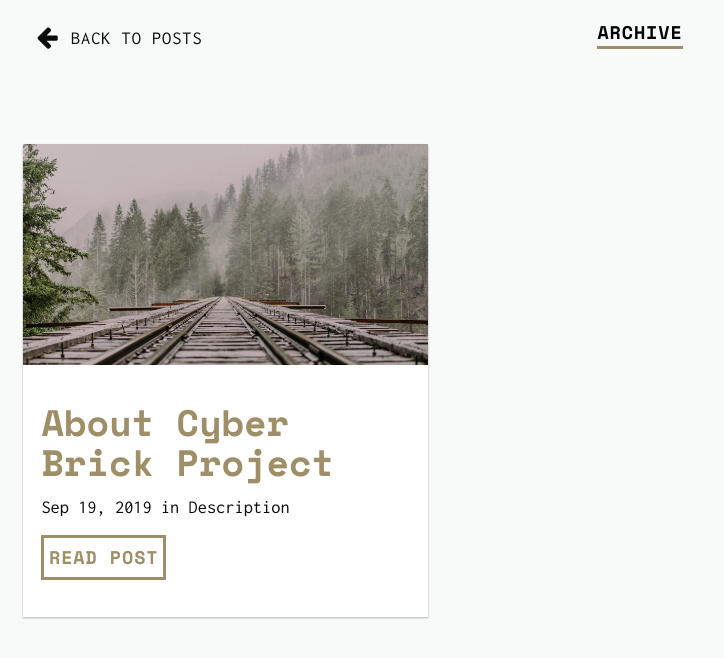
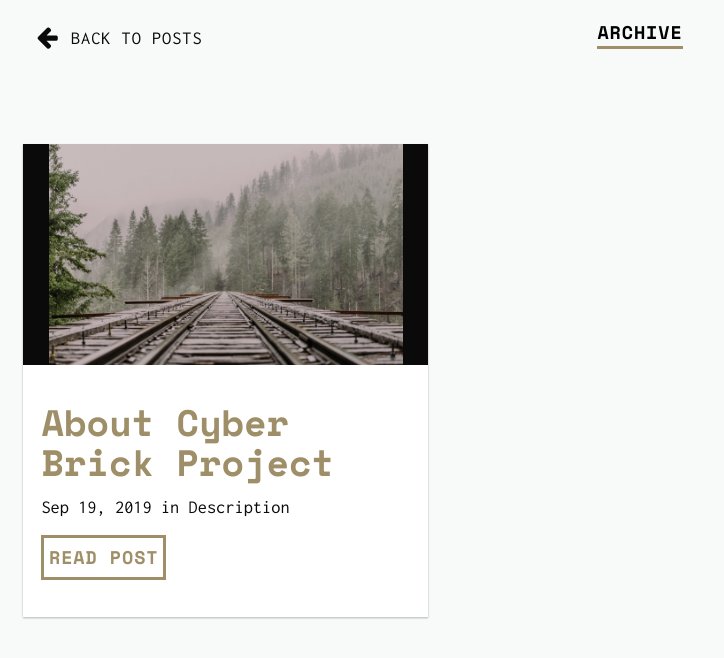
Before and after one commit to cyber-brick-project/cyber-brick-project.github.io, a Jekyll site: the page built from archive.html, in a window 1280 px wide. Shown: the top 658 px of the page, without its empty margins (0-724 px from the left). Built offline with Jekyll 4.4.1, drawn with Linux system fonts in a browser that asks for light colours; nearby versions of some CDN libraries.

Commit message:
CSS adjustments of footer

```diff
--- a/_config.yml
+++ b/_config.yml
@@ -13,7 +13,7 @@ default_img: "https://cyber-brick-project.github.io/assets/images/austin-smart-v
 # Profile settings
 name: "Cyber Brick Project"
 profile_img: "https://cyber-brick-project.github.io/assets/logo.git/logo-square.png"
-profile: "Project born from passion to Lego and computer science, and engineering. Focused mainly on automating Lego, but also on preparing proper documentations, covering both business cases and technical details."
+profile: "Project born from passion for Lego and computer science, and engineering. Focused mainly on automating Lego, but also on preparing proper documentations, covering both business cases and technical details."
 social:
   github: https://github.com/cyber-brick-project
   user-circle: https://mwilczek-net.github.io/
--- a/_sass/_components.scss
+++ b/_sass/_components.scss
@@ -488,7 +488,8 @@
 
     min-height: 15em;
 
-    background-color: $color-black;
+    // background-color: $color-black;
+    background-color: #ffffff;
 
     @media (min-width: $mq-md) {
       flex-basis: 45%;
--- a/_sass/_helpers.scss
+++ b/_sass/_helpers.scss
@@ -10,6 +10,22 @@
   width: 100%;
 
   background-size: cover;
+  background-repeat: no-repeat;
+  background-position: 50%;
+}
+
+/**
+ * Contain Background Cover
+ */
+.absolute-bg {
+  position: absolute;
+  top: 0;
+  left: 0;
+
+  height: 100%;
+  width: 100%;
+
+  background-size: contain;
   background-repeat: no-repeat;
   background-position: 50%;
 }
```
Also changed, not shown: _layouts/post.html (+12 -1 lines), 2 other files.
